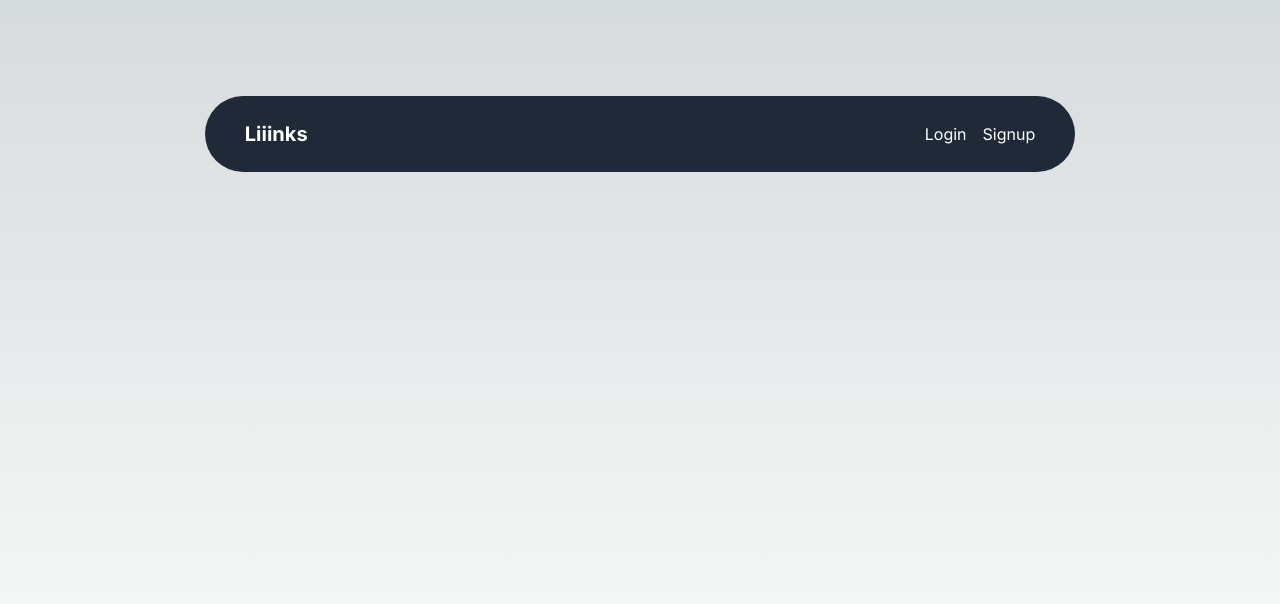
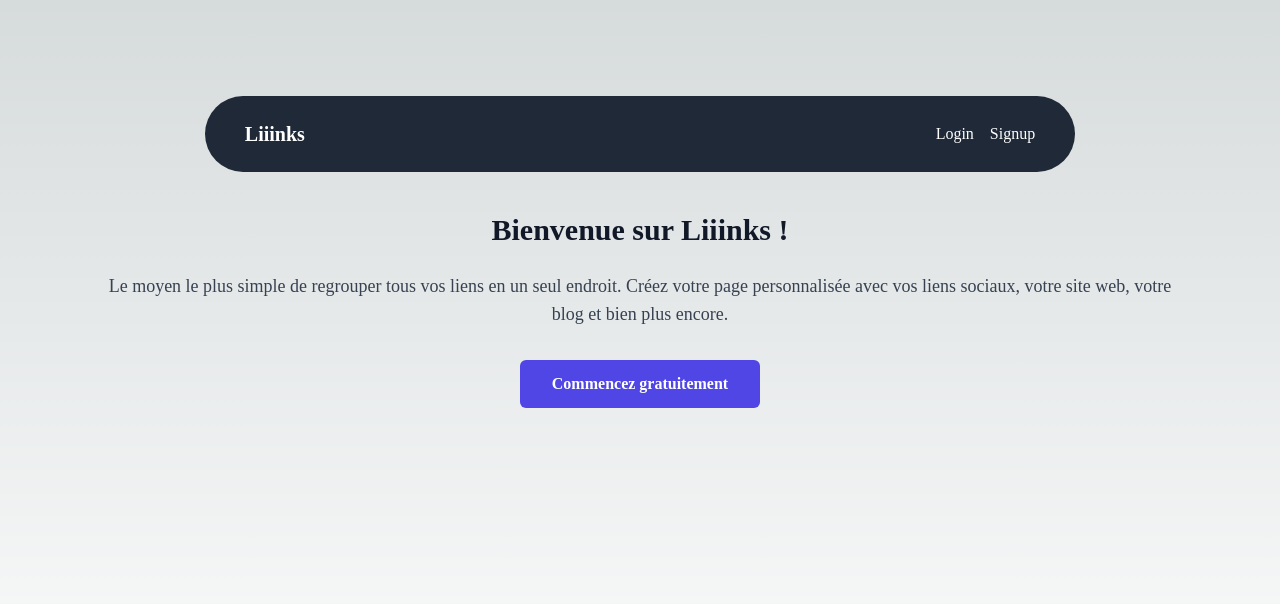
Before and after one commit to fabienlpt/liiinks, a Next.js app: page / in a window 1280 px wide. Shown: the top 604 px of the page. Built offline with nearby package versions, Linux system fonts and the light colour scheme.

Commit message:
update style

```diff
--- a/src/app/globals.css
+++ b/src/app/globals.css
@@ -31,3 +31,7 @@ body {
     text-wrap: balance;
   }
 }
+
+* {
+  font-family: "Open Sans, sans-serif";
+}
--- a/src/app/page.tsx
+++ b/src/app/page.tsx
@@ -1,10 +1,25 @@
-import Image from "next/image";
 import Header from "@/components/header";
 
 export default function Home() {
   return (
     <main className="flex min-h-screen flex-col items-center p-24">
       <Header isConnected={false} />
+      <section className="mt-10 text-center">
+        <h1 className="text-3xl font-bold text-gray-900 mb-6">
+          Bienvenue sur Liiinks !
+        </h1>
+        <p className="text-lg text-gray-700 mb-8">
+          Le moyen le plus simple de regrouper tous vos liens en un seul
+          endroit. Créez votre page personnalisée avec vos liens sociaux, votre
+          site web, votre blog et bien plus encore.
+        </p>
+        <a
+          href="/signup"
+          className="inline-block bg-indigo-600 text-white font-semibold py-3 px-8 rounded-md hover:bg-indigo-700 transition-colors duration-300"
+        >
+          Commencez gratuitement
+        </a>
+      </section>
     </main>
   );
 }
```
